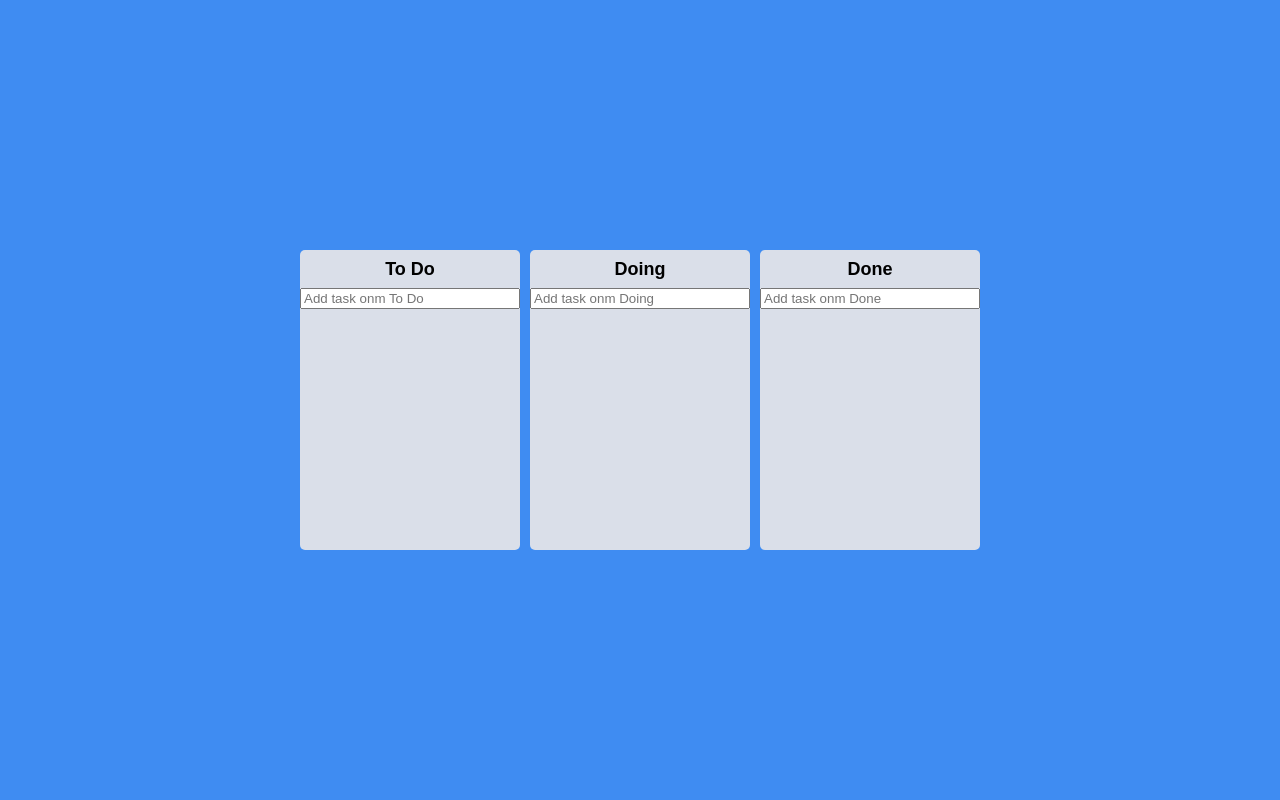
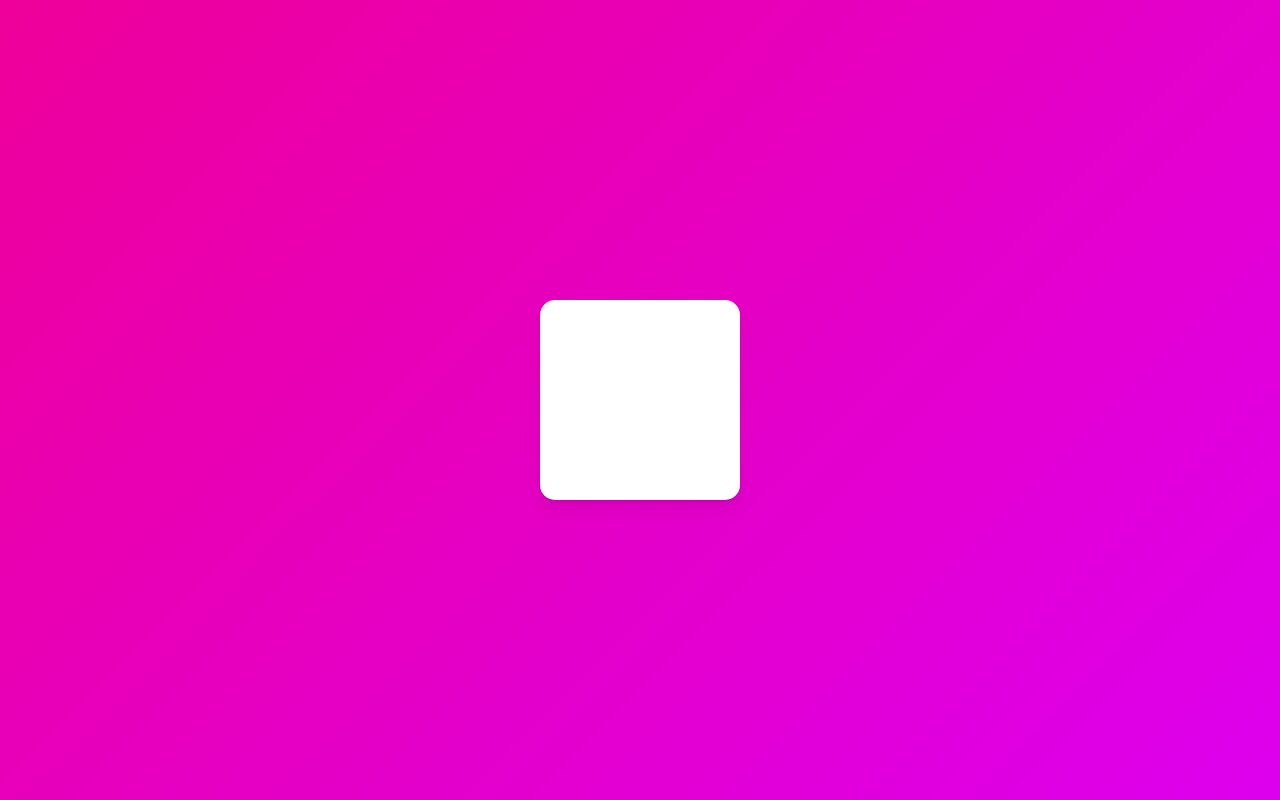
Before and after one commit to WithYourLanguage/resat-master-class, a React (Create React App) app: page / in a window 1280 px wide. Built offline with nearby package versions, Linux system fonts and the light colour scheme.

Commit message:
8.2 Basic Animations
강의 8.2에서는 네모가 size 0부터 점점 커짐과 동시에 회전하며 올라오는
애니메이션을 완성했다

```diff
--- /dev/null
+++ b/craco.config.js
@@ -0,0 +1,15 @@
+module.exports = {
+  webpack: {
+    configure: {
+      module: {
+        rules: [
+          {
+            type: "javascript/auto",
+            test: /\.mjs$/,
+            include: /node_modules/,
+          },
+        ],
+      },
+    },
+  },
+};
--- a/src/App.tsx
+++ b/src/App.tsx
@@ -1,78 +1,31 @@
-import {
-  DragDropContext,
-  Draggable,
-  DropResult,
-  Droppable,
-} from "react-beautiful-dnd";
-import { useRecoilState } from "recoil";
 import styled from "styled-components";
-import { toDoState } from "./atoms";
-import DraggableCard from "./components/DraggableCard";
-import Board from "./components/Board";
+import { motion } from "framer-motion";
 
 const Wrapper = styled.div`
+  height: 100vh;
+  width: 100vw;
   display: flex;
-  max-width: 680px;
-  width: 100%;
-  margin: 0px auto;
   justify-content: center;
   align-items: center;
-  height: 100vh;
 `;
 
-const Boards = styled.div`
-  display: grid;
-  width: 100%;
-  gap: 10px;
-  grid-template-columns: repeat(3, 1fr);
+const Box = styled(motion.div)`
+  width: 200px;
+  height: 200px;
+  background-color: white;
+  border-radius: 15px;
+  box-shadow: 0 2px 3px rgba(0, 0, 0, 0.1), 0 10px 20px rgba(0, 0, 0, 0.06);
 `;
 
 function App() {
-  const [toDos, setToDos] = useRecoilState(toDoState);
-  const onDragEnd = (info: DropResult) => {
-    console.log(info);
-    const { destination, draggableId, source } = info;
-    if (!destination) return;
-    if (destination.droppableId === source.droppableId) {
-      setToDos((allBoards) => {
-        const boardCopy = [...allBoards[source.droppableId]];
-        const taskObj = boardCopy[source.index];
-        boardCopy.splice(source.index, 1);
-        boardCopy.splice(destination?.index, 0, taskObj);
-        return {
-          ...allBoards,
-          [source.droppableId]: boardCopy,
-        };
-      });
-    }
-    if (destination.droppableId !== source.droppableId) {
-      // cross board movement
-      setToDos((allBoards) => {
-        const sourceBoard = [...allBoards[source.droppableId]];
-        const taskObj = sourceBoard[source.index];
-
-        const destinationBoard = [...allBoards[destination.droppableId]];
-        sourceBoard.splice(source.index, 1);
-        destinationBoard.splice(destination?.index, 0, taskObj);
-        return {
-          ...allBoards,
-          [source.droppableId]: sourceBoard,
-          [destination.droppableId]: destinationBoard,
-        };
-      });
-    }
-  };
-
   return (
-    <DragDropContext onDragEnd={onDragEnd}>
-      <Wrapper>
-        <Boards>
-          {Object.keys(toDos).map((boardId) => (
-            <Board boardId={boardId} key={boardId} toDos={toDos[boardId]} />
-          ))}
-        </Boards>
-      </Wrapper>
-    </DragDropContext>
+    <Wrapper>
+      <Box
+        transition={{ type: "spring", delay: 0.5 }}
+        initial={{ scale: 0 }}
+        animate={{ scale: 1, rotateZ: 360 }}
+      />
+    </Wrapper>
   );
 }
 
--- a/src/components/Board.tsx
+++ /dev/null
@@ -1,108 +0,0 @@
-import { Droppable } from "react-beautiful-dnd";
-import DraggableCard from "./DraggableCard";
-import styled from "styled-components";
-import { useForm } from "react-hook-form";
-import { ITodo, toDoState } from "../atoms";
-import { useSetRecoilState } from "recoil";
-
-const Wrapper = styled.div`
-  padding-top: 10px;
-  border-radius: 5px;
-  background-color: ${(props) => props.theme.boardColor};
-  min-height: 300px;
-  display: flex;
-  flex-direction: column;
-`;
-
-interface IBoardProps {
-  toDos: ITodo[];
-  boardId: string;
-}
-
-const Title = styled.h2`
-  text-align: center;
-  font-weight: 600;
-  margin-bottom: 10px;
-  font-size: 18px;
-`;
-
-interface IAreaProps {
-  isDraggingOver: boolean;
-  isDraggingFromThis: boolean;
-}
-
-const Area = styled.div<IAreaProps>`
-  background-color: ${(props) =>
-    props.isDraggingOver
-      ? "#dfe6e9"
-      : props.isDraggingFromThis
-      ? "#b2bec3"
-      : "transparent"};
-  flex-grow: 1;
-  border-radius: 15px 15px 0px 0px;
-  transition: background-color 0.2s ease-in-out;
-  padding: 20px;
-`;
-
-const Form = styled.form`
-  width: 100%;
-  input {
-    width: 100%;
-  }
-`;
-
-interface IForm {
-  toDo: string;
-}
-
-function Board({ toDos, boardId }: IBoardProps) {
-  const setToDos = useSetRecoilState(toDoState);
-  const { register, setValue, handleSubmit } = useForm<IForm>();
-  const onValid = ({ toDo }: IForm) => {
-    const newToDo = {
-      id: Date.now(),
-      text: toDo,
-    };
-    setToDos((allBoards) => {
-      return {
-        ...allBoards,
-        [boardId]: [...allBoards[boardId], newToDo],
-      };
-    });
-    setValue("toDo", "");
-  };
-  return (
-    <Wrapper>
-      <Title>{boardId}</Title>
-      <Form onSubmit={handleSubmit(onValid)}>
-        <input
-          {...register("toDo", { required: true })}
-          type="text"
-          placeholder={`Add task onm ${boardId}`}
-        />
-      </Form>
-      <Droppable droppableId={boardId}>
-        {(magic, info) => (
-          <Area
-            isDraggingOver={info.isDraggingOver}
-            isDraggingFromThis={Boolean(info.draggingFromThisWith)}
-            ref={magic.innerRef}
-            {...magic.droppableProps}
-          >
-            {toDos.map((toDo, index) => (
-              <DraggableCard
-                key={toDo.id}
-                index={index}
-                toDoId={toDo.id}
-                toDoText={toDo.text}
-              />
-            ))}
-            {magic.placeholder}
-          </Area>
-        )}
-      </Droppable>
-    </Wrapper>
-  );
-}
-
-export default Board;
--- a/src/components/DraggableCard.tsx
+++ /dev/null
@@ -1,37 +0,0 @@
-import { Draggable } from "react-beautiful-dnd";
-import styled from "styled-components";
-import React from "react";
-
-const Card = styled.div<{ isDragging: boolean }>`
-  padding: 10px 20px;
-  margin-bottom: 5px;
-  background-color: ${(props) =>
-    props.isDragging ? "#74b9ff" : props.theme.cardColor};
-  box-shadow: ${(props) => (props.isDragging ? "0px 0px 15px #74b9ff" : "")};
-  border-radius: 5px;
-`;
-
-interface IDragabbleCardProps {
-  toDoId: number;
-  toDoText: string;
-  index: number;
-}
-
-function DraggableCard({ toDoId, toDoText,index }: IDragabbleCardProps) {
-  return (
-    <Draggable  draggableId={toDoId + ""} index={index}>
-      {(magic, snapshot) => (
-        <Card
-          isDragging={snapshot.isDragging}
-          ref={magic.innerRef}
-          {...magic.draggableProps}
-          {...magic.dragHandleProps}
-        >
-          {toDoText}
-        </Card>
-      )}
-    </Draggable>
-  );
-}
-
-export default React.memo(DraggableCard);
--- a/src/index.tsx
+++ b/src/index.tsx
@@ -1,29 +1,26 @@
 import React from "react";
 import ReactDOM from "react-dom";
 import { RecoilRoot } from "recoil";
+import { ThemeProvider } from "styled-components";
 import App from "./App";
 import { darkTheme } from "./theme";
-import { ThemeProvider, createGlobalStyle } from "styled-components";
+
+import { createGlobalStyle } from "styled-components";
 
 const GlobalStyle = createGlobalStyle`
-  /* http://meyerweb.com/eric/tools/css/reset/
-   v2.0 | 20110126
-   License: none (public domain)
-*/
 @import url('https://fonts.googleapis.com/css2?family=Source+Sans+Pro:wght@300;400&display=swap');
-
 html, body, div, span, applet, object, iframe,
 h1, h2, h3, h4, h5, h6, p, blockquote, pre,
 a, abbr, acronym, address, big, cite, code,
 del, dfn, em, img, ins, kbd, q, s, samp,
 small, strike, strong, sub, sup, tt, var,
 b, u, i, center,
-dl, dt, dd, ol, ul, li,
+dl, dt, dd, menu, ol, ul, li,
 fieldset, form, label, legend,
 table, caption, tbody, tfoot, thead, tr, th, td,
 article, aside, canvas, details, embed,
 figure, figcaption, footer, header, hgroup,
-menu, nav, output, ruby, section, summary,
+main, menu, nav, output, ruby, section, summary,
 time, mark, audio, video {
   margin: 0;
   padding: 0;
@@ -34,13 +31,17 @@ time, mark, audio, video {
 }
 /* HTML5 display-role reset for older browsers */
 article, aside, details, figcaption, figure,
-footer, header, hgroup, menu, nav, section {
+footer, header, hgroup, main, menu, nav, section {
   display: block;
+}
+/* HTML5 hidden-attribute fix for newer browsers */
+*[hidden] {
+    display: none;
 }
 body {
   line-height: 1;
 }
-ol, ul {
+menu, ol, ul {
   list-style: none;
 }
 blockquote, q {
@@ -55,19 +56,20 @@ table {
   border-collapse: collapse;
   border-spacing: 0;
 }
-body {
-  font-family: 'Source Sans Pro', sans-serif;
-  background-color:${(props) => props.theme.bgColor};
-  color: black;
-}
 * {
   box-sizing: border-box;
 }
+body {
+  font-weight: 300;
+  font-family: 'Source Sans Pro', sans-serif;
+  color:black;
+  line-height: 1.2;
+  background:linear-gradient(135deg,#e09,#d0e);
+}
 a {
-  text-decoration: none;
-  color: inherit
+  text-decoration:none;
+  color:inherit;
 }
-
 `;
 
 ReactDOM.render(
--- a/src/styled.d.ts
+++ b/src/styled.d.ts
@@ -1,9 +1,5 @@
 import "styled-components";
 
 declare module "styled-components" {
-  export interface DefaultTheme {
-    bgColor: string;
-    boardColor: string;
-    cardColor: string;
-  }
+  export interface DefaultTheme {}
 }
--- a/src/theme.ts
+++ b/src/theme.ts
@@ -1,7 +1,3 @@
 import { DefaultTheme } from "styled-components";
 
-export const darkTheme: DefaultTheme = {
-  bgColor: "#3F8CF2",
-  boardColor: "#DADFE9",
-  cardColor: "white",
-};
+export const darkTheme: DefaultTheme = {};
```
Also changed, not shown: package.json (+5 -3 lines), 1 other file (tests, documents, lock files or other folders). Lines whose indentation alone changed are shown as unchanged.
